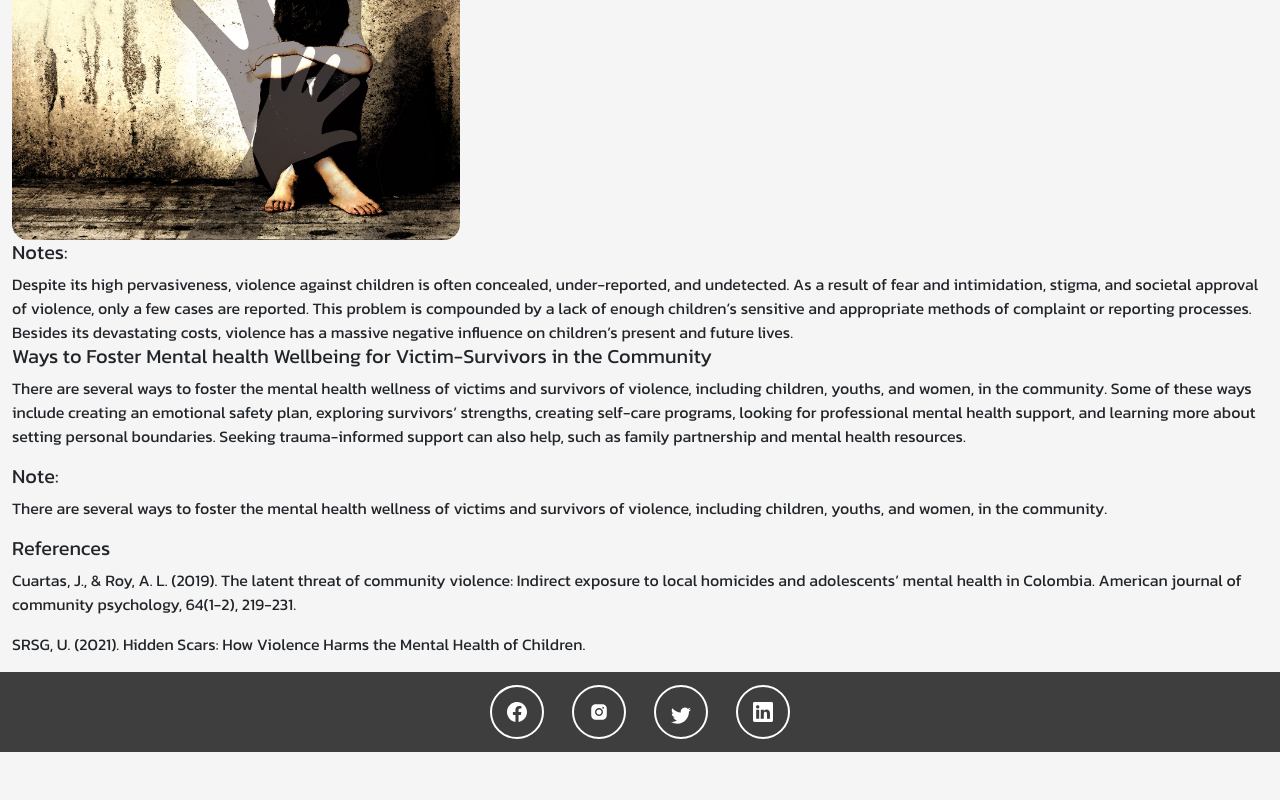
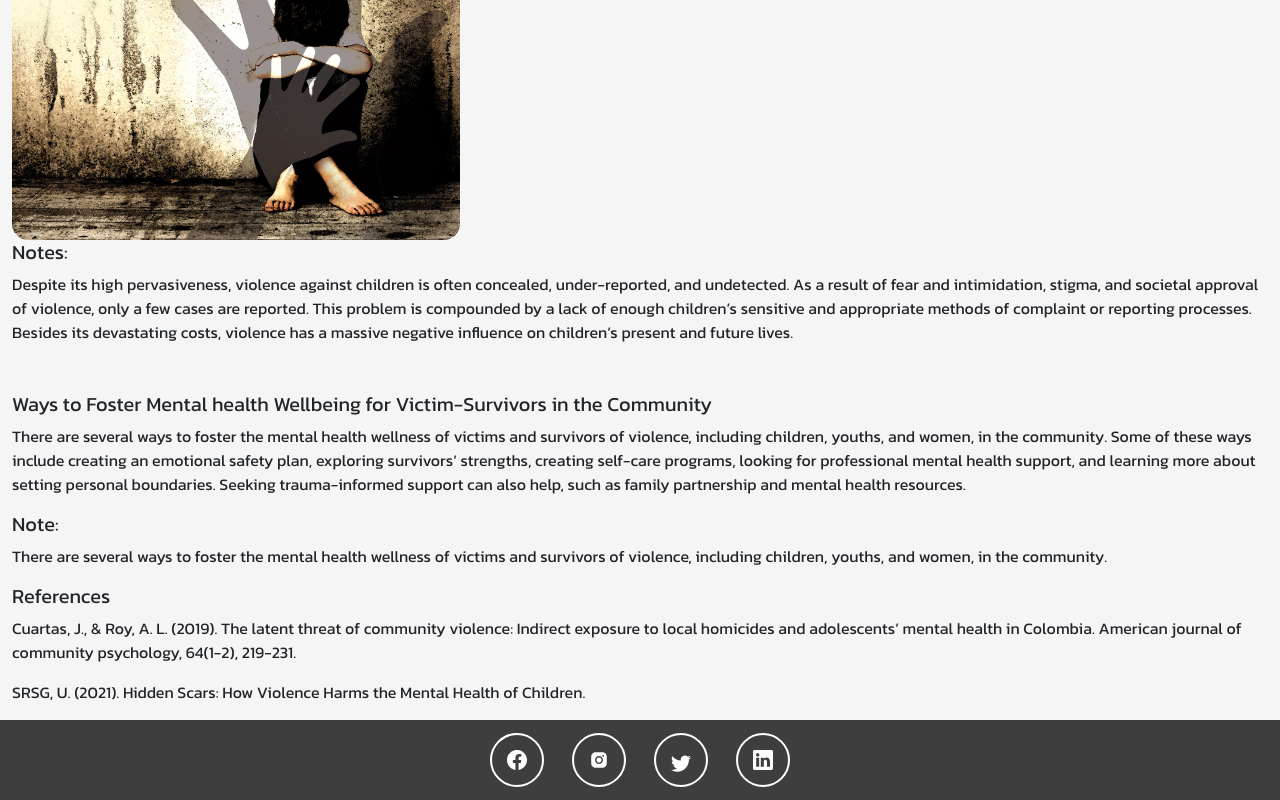
Before and after one commit to Roche001/campaign-website, a React (Create React App) app: page / in a window 1280 px wide. Shown: the part 2122-2922 px from the top of the page. Before the commit the page ends 2874 px from the top, so only its background shows below. Built offline with nearby package versions, Linux system fonts and the light colour scheme; a web font is replaced by a local one.

Commit message:
update changes

```diff
--- a/src/components/wellbeing/Wellbeing.jsx
+++ b/src/components/wellbeing/Wellbeing.jsx
@@ -2,7 +2,7 @@ import React from "react";
 import "./Wellbeing.css";
 const Wellbeing = () => {
   return (
-    <div
+    <section
       id="Wellbeing"
       className="container-fluid
     "
@@ -46,7 +46,7 @@ const Wellbeing = () => {
           Children.
         </p>
       </div>
-    </div>
+    </section>
   );
 };
 
```
